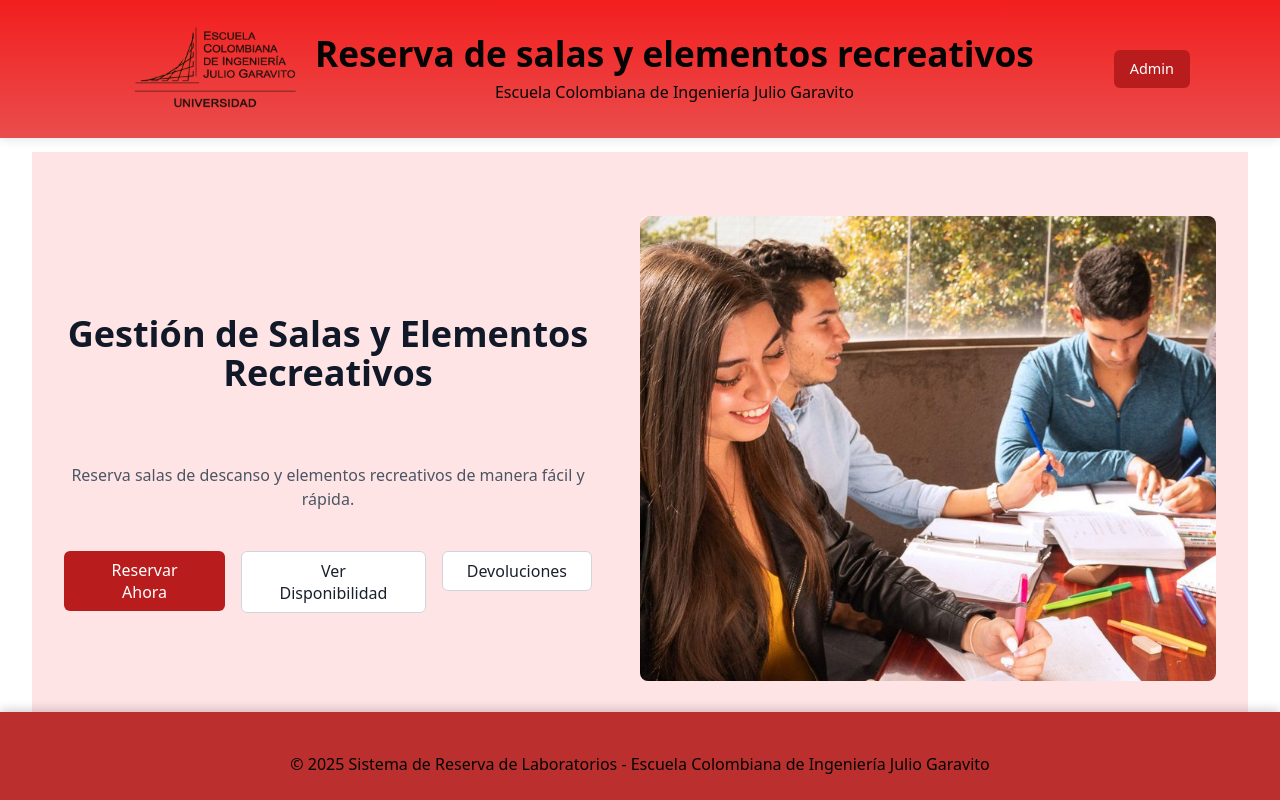
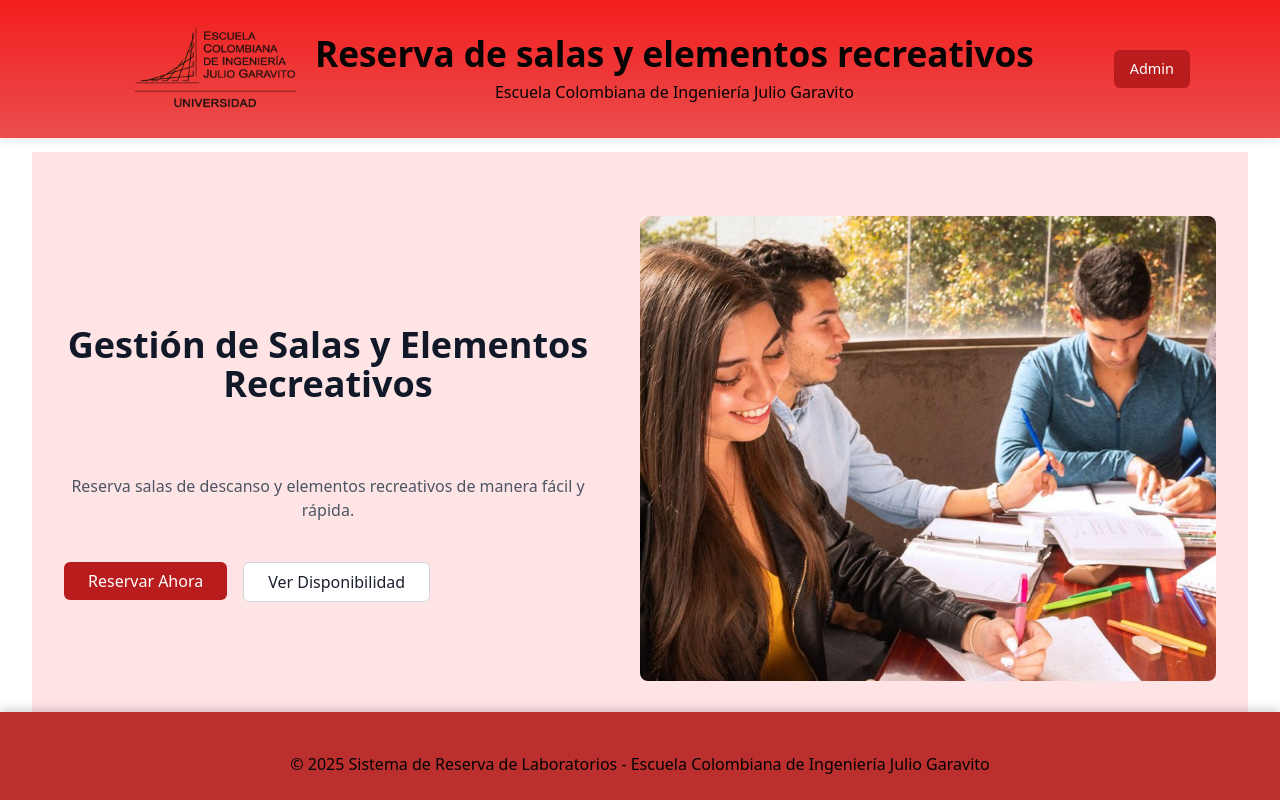
Before and after one commit to DavidBarbosag/ModuloSalasYPrestamosFront, a React (Vite) app: page / in a window 1280 px wide. Shown: the top 800 px of the page. Built offline with nearby package versions, Linux system fonts and the light colour scheme.

Commit message:
entrega final

```diff
--- a/src/App.tsx
+++ b/src/App.tsx
@@ -23,7 +23,7 @@ function App() {
           <Route path="/elements/reserve" element={<ReserveRecreativeElements />} />
           <Route path="/user/reservations" element={<UserReservationsPage />} />
           <Route path="/admin" element={<AdminPage />} />
-          <Route path="/register" element={<RegisterPage />} />
+          <Route path="/devolucion" element={<RegisterPage />} />
       </Routes>
     </Router>
   );
--- a/src/pages/Home.tsx
+++ b/src/pages/Home.tsx
@@ -188,9 +188,6 @@ const Home = () => {
                 <Link to="/availability">
                   <ButtonSecondary>Ver Disponibilidad</ButtonSecondary>
                 </Link>
-                <Link to="/register">
-                  <ButtonSecondary>Devoluciones</ButtonSecondary>
-                </Link>
               </ButtonGroup>
             </Section1Text>
             <Image src={ImageTresEstudiantes} alt="Personas compartiendo" />
--- a/src/pages/ReserveRoom.tsx
+++ b/src/pages/ReserveRoom.tsx
@@ -1,6 +1,5 @@
-import { useState, useCallback, useEffect } from 'react';
+import { useState, useEffect } from 'react';
 import type { Room } from '../types/Room';
-import type { RecreativeElement } from '../types/RecreativeElement';
 import styled from 'styled-components';
 import RoomList from './RoomList';
 import { useNavigate } from 'react-router-dom';
```
